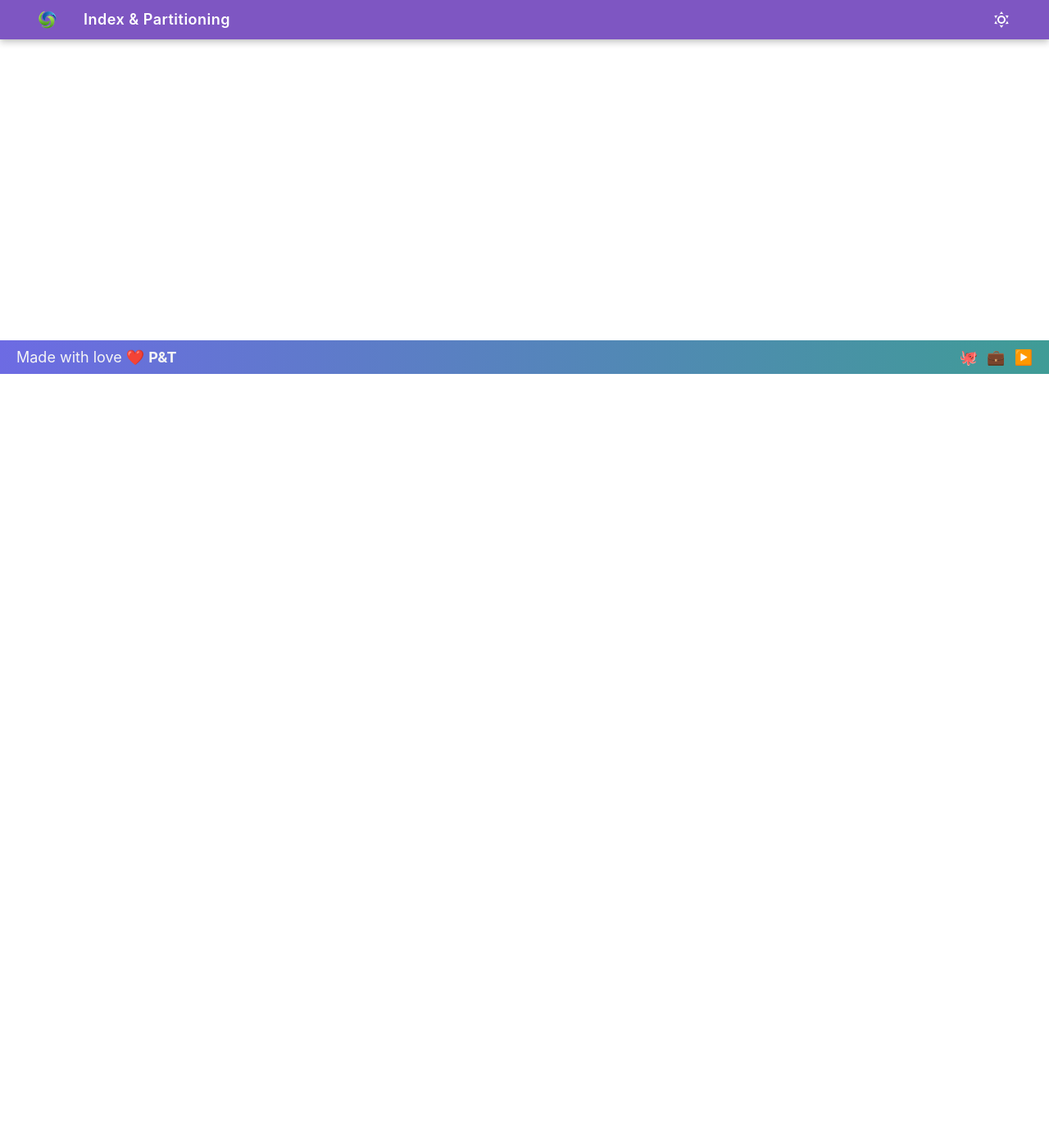
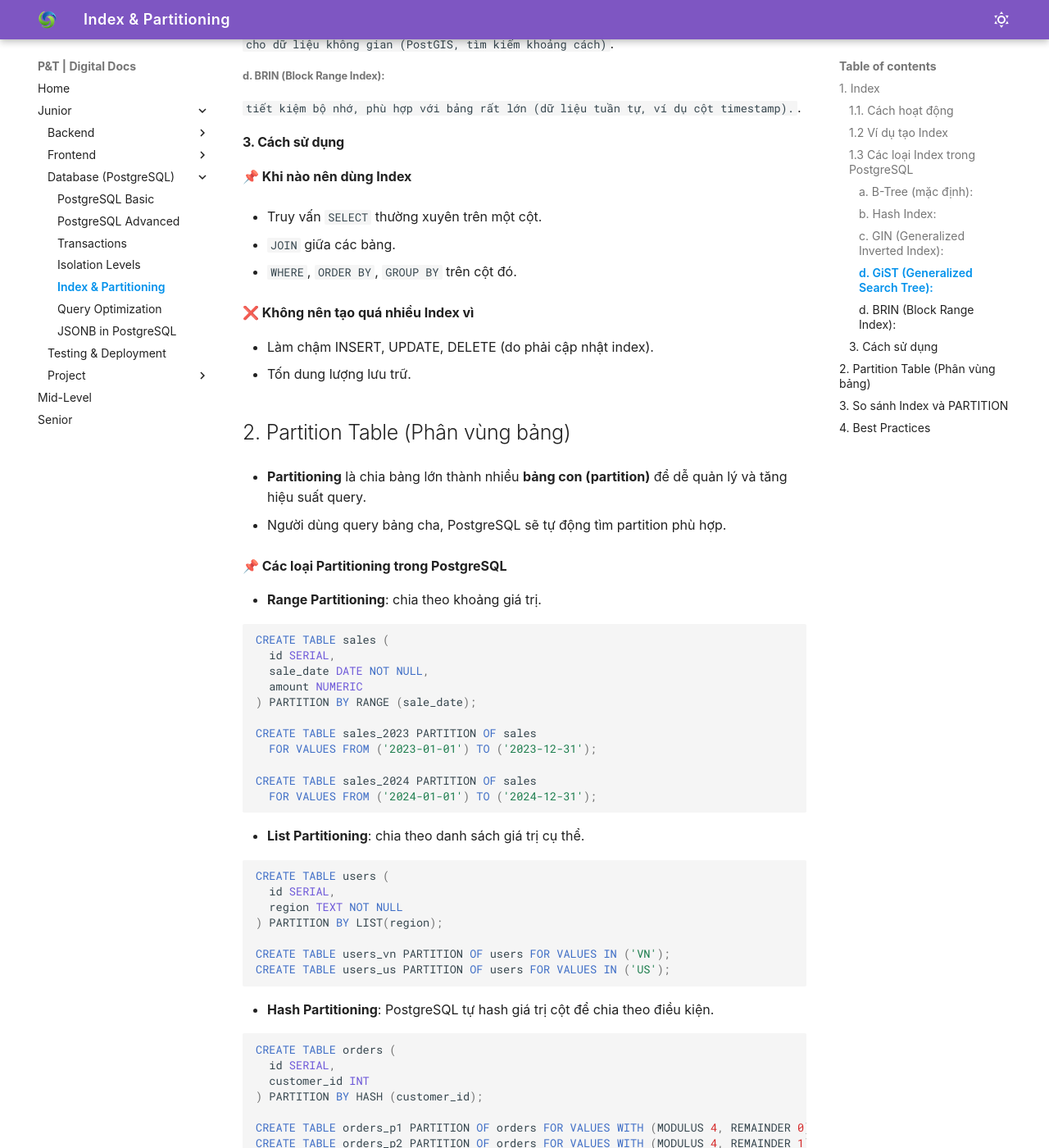
Before and after one commit to alphadev14/digitaldocs, an MkDocs documentation site: the page built from docs/junior/database/04-index-partitioning.md, in a window 1280 px wide and 1400 px high, scrolled down 944 px. Shown: the whole window at 82% size. Built offline with MkDocs 1.6.1 and Material for MkDocs 9.7.7, drawn with Linux system fonts in a browser that asks for light colours; some of the changed text lies outside the part shown.

Commit message:
A: add index and partitioning document

````diff
--- a/docs/junior/database/04-index-partitioning.md
+++ b/docs/junior/database/04-index-partitioning.md
@@ -1 +1,129 @@
-Index là gì, Partition table
+# Index & Partitioning trong PostgreSQL
+
+## 1. Index
+
+- **Index** là cấu trúc dữ liệu đặc biệt (thường là `B-Tree`) giúp tăng tốc độ truy vấn trong cơ sở dữ liệu.
+- Hoạt động giống như mục lục trong sách: thay vì đọc toàn bộ sách, DB có thể tra nhanh vị trí của dữ liệu.
+
+#### 1.1. Cách hoạt động
+
+- Khi bạn chạy query với `WHERE`, `JOIN`, `ORDER BY`, PostgreSQL sẽ kiểm tra có Index phù hợp hay không.
+- Nếu có Index -> DB truy vấn nhanh hơn nhiều (do không phải scan toàn bộ bảng).
+
+#### 1.2 Ví dụ tạo Index
+
+```sql
+-- Tạo index trên cột email
+CREATE INDEX idx_user_email ON users(email);
+
+-- Xóa index
+DROP INDEX idx_user_email;
+
+```
+
+#### 1.3 Các loại Index trong PostgreSQL
+
+###### a. B-Tree (mặc định):
+
+`Dùng cho so sánh =, <, >, BETWEEN`.
+
+###### b. Hash Index:
+
+`tối ưu cho so sánh = (ít dùng, vì B-Tree cũng làm được)`.
+
+###### c. GIN (Generalized Inverted Index):
+
+`tối ưu cho dữ liệu dạng mảng, JSONB, full-text search`.
+
+###### d. GiST (Generalized Search Tree):
+
+`cho dữ liệu không gian (PostGIS, tìm kiếm khoảng cách)`.
+
+###### d. BRIN (Block Range Index):
+
+`tiết kiệm bộ nhớ, phù hợp với bảng rất lớn (dữ liệu tuần tự, ví dụ cột timestamp).`.
+
+#### 3. Cách sử dụng
+
+**📌 Khi nào nên dùng Index**
+
+- Truy vấn `SELECT` thường xuyên trên một cột.
+
+- `JOIN` giữa các bảng.
+
+- `WHERE`, `ORDER BY`, `GROUP BY` trên cột đó.
+
+**❌ Không nên tạo quá nhiều Index vì**
+
+- Làm chậm INSERT, UPDATE, DELETE (do phải cập nhật index).
+- Tốn dung lượng lưu trữ.
+
+## 2. Partition Table (Phân vùng bảng)
+
+- **Partitioning** là chia bảng lớn thành nhiều **bảng con (partition)** để dễ quản lý và tăng hiệu suất query.
+
+- Người dùng query bảng cha, PostgreSQL sẽ tự động tìm partition phù hợp.
+
+**📌 Các loại Partitioning trong PostgreSQL**
+
+- **Range Partitioning**: chia theo khoảng giá trị.
+
+```sql
+CREATE TABLE sales (
+  id SERIAL,
+  sale_date DATE NOT NULL,
+  amount NUMERIC
+) PARTITION BY RANGE (sale_date);
+
+CREATE TABLE sales_2023 PARTITION OF sales
+  FOR VALUES FROM ('2023-01-01') TO ('2023-12-31');
+
+CREATE TABLE sales_2024 PARTITION OF sales
+  FOR VALUES FROM ('2024-01-01') TO ('2024-12-31');
+```
+
+- **List Partitioning**: chia theo danh sách giá trị cụ thể.
+
+```sql
+CREATE TABLE users (
+  id SERIAL,
+  region TEXT NOT NULL
+) PARTITION BY LIST(region);
+
+CREATE TABLE users_vn PARTITION OF users FOR VALUES IN ('VN');
+CREATE TABLE users_us PARTITION OF users FOR VALUES IN ('US');
+```
+
+- **Hash Partitioning**: PostgreSQL tự hash giá trị cột để chia theo điều kiện.
+
+```sql
+CREATE TABLE orders (
+  id SERIAL,
+  customer_id INT
+) PARTITION BY HASH (customer_id);
+
+CREATE TABLE orders_p1 PARTITION OF orders FOR VALUES WITH (MODULUS 4, REMAINDER 0);
+CREATE TABLE orders_p2 PARTITION OF orders FOR VALUES WITH (MODULUS 4, REMAINDER 1);
+CREATE TABLE orders_p3 PARTITION OF orders FOR VALUES WITH (MODULUS 4, REMAINDER 2);
+CREATE TABLE orders_p4 PARTITION OF orders FOR VALUES WITH (MODULUS 4, REMAINDER 3);
+```
+
+`FOR VALUES WITH (MODULUS 4, REMAINDER 0)`
+
+- `MODULUS 4`: Tổng số partition con được tạo ra là 4 (tức bảng orders sẽ được chia thành 4 bảng con: orders_p1, orders_p2, orders_p3, orders_p4).
+- `REMAINDER 0`: giá trị hash mod 4 = 0, sẽ được lưu vào bảng orders_p1. - Tức là PostgreSQL sẽ lấy giá trị cột dùng để partition (ví dụ: customer_id) - Tính hash(customer_id) % 4 - Nếu kết quả = 0 -> dữ liệu lưu vào bảng orders_p1.
+
+## 3. So sánh **_Index_** và **_PARTITION_**
+
+| Đặc điểm                | Index                    | Partition                               |
+| ----------------------- | ------------------------ | --------------------------------------- |
+| Tăng tốc độ truy vấn    | ✅ Có                    | ✅ Có (khi lọc theo partition key)      |
+| Giảm dung lượng lưu trữ | ❌ Không                 | ✅ Có thể (nếu dữ liệu chia nhỏ)        |
+| Quản lý dữ liệu lớn     | ❌ Không                 | ✅ Rất tốt (tránh full scan bảng lớn)   |
+| Phù hợp khi             | truy vấn nhiều, bảng vừa | Bảng rất lớn (hàng trăm triệu bảng ghi) |
+
+## 4. Best Practices
+
+- Với bảng nhỏ, trung bình -> chỉ cần **Index**.
+- Với bảng lớn (log, giao dịch theo thời gian) -> dùng **Partition** + **Index** trong từng partition.
+- Dùng **EXPLAIN ANALYZE** để kiểm tra query có dùng Index/Partition không.
````
